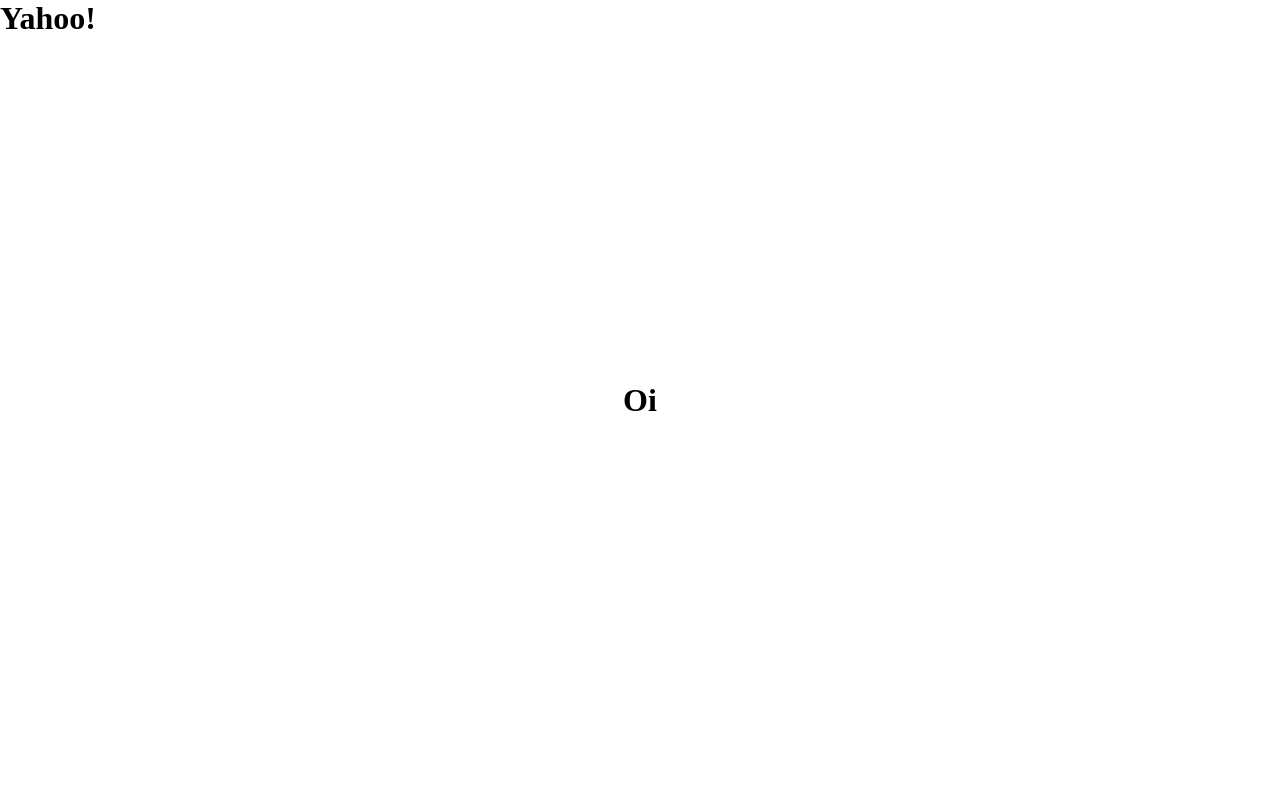
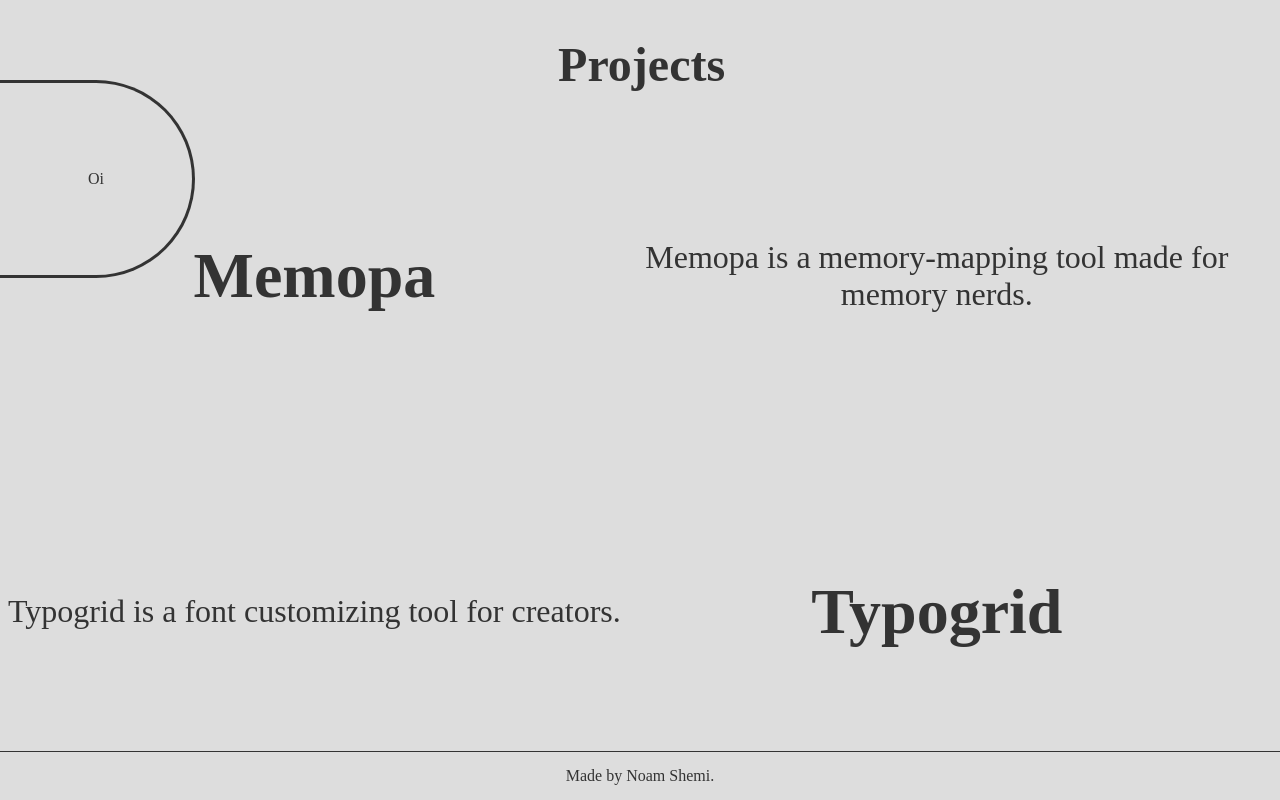
Before and after one commit to Shemicalx/portfolio, a React (Create React App) app: page /projects in a window 1280 px wide. Built offline with nearby package versions, Linux system fonts and the light colour scheme.

Commit message:
Initiate side bar and react router

```diff
--- a/package.json
+++ b/package.json
@@ -8,6 +8,7 @@
     "@testing-library/user-event": "^12.8.3",
     "react": "^17.0.2",
     "react-dom": "^17.0.2",
+    "react-router-dom": "^5.2.0",
     "react-scripts": "4.0.3",
     "web-vitals": "^1.1.1"
   },
--- a/src/App.css
+++ b/src/App.css
@@ -1,6 +1,22 @@
+:root {
+  --sidebar-width: 12rem;
+  --footer-height: 3rem;
+  --color-main: #333;
+  --color-bg: #ddd;
+}
+
+body {
+  color: var(--color-main);
+  background-color: var(--color-bg);
+  overflow-x: hidden;
+}
+
 * {
   margin: 0;
+  padding: 0;
 }
+
+/* STYLING CLASSES */
 
 .flex-row {
   display: flex;
@@ -16,16 +32,100 @@
   align-items: center;
 }
 
-.active {
+/* SELECTORS */
 
+.app {
+  position: relative;
+  height: 100vh;
+  width: 100vw;
+  align-items: flex-end;
 }
 
-.active::after {
-  content: 'Oi';
+main {
+  width: calc(100vw  - 0.2rem);
+}
+
+main > section {
+  height: 100vh;
+  width: 100%;
+}
+
+#sidebar {
+  position: fixed;
+  top: 10%;
+  left: 0;
+  background-color: var(--color-bg);
+  height: var(--sidebar-width);
+  width: var(--sidebar-width);
+  border-top: 0.2rem solid var(--color-main);
+  border-right: 0.2rem solid var(--color-main);
+  border-bottom: 0.2rem solid var(--color-main);
+  border-top-right-radius: var(--sidebar-width);
+  border-bottom-right-radius: var(--sidebar-width);
+  transition: all 0.4s;
+  z-index: 1;
+}
+
+#sidebar.active {
+  border-radius: 0;
+  top: 0;
+  height: 100vh;
+}
+
+footer {
   position: absolute;
-  top: 50%;
-  left: 50%;
-  transform: translate(-50%, -50%);
-  height: inherit;
-  width: inherit;
+  bottom: 0;
+  left: 0;
+  height: var(--footer-height);
+  width: 100%;
+  border-top: 0.1rem solid var(--color-main);
 }
+
+#home {
+  justify-content: flex-start;
+}
+
+#home > h1 {
+  margin-top : 2rem;
+  font-size: 10rem;
+  text-indent: -5rem;
+  transform: translate(1.5rem, 0);
+}
+
+#home > p {
+  margin-top: 2rem;
+  font-size: 2rem;
+}
+
+#projects {
+  --title-height: 5rem;
+  --projects: 2;
+}
+
+#projects > h2 {
+  font-size: 3rem;
+  margin: 1rem 0;
+}
+
+.project-container {
+  justify-content: space-between;
+  width: 100%;
+  height: calc((100vh - var(--title-height) - var(--footer-height)) / var(--projects));
+}
+
+.project-container > * {
+  width: 100%;
+  text-align: center;
+}
+
+.project-container > *:last-child {
+  margin-right: 2rem;
+}
+
+.project-container > h3 {
+  font-size: 4rem;
+}
+
+.project-container > p {
+  font-size: 2rem;
+}
--- a/src/App.js
+++ b/src/App.js
@@ -1,12 +1,35 @@
+import { BrowserRouter as Router, Route, Switch} from 'react-router-dom'
 import './App.css';
+import ContactPage from './Components/ContactPage';
+import HomePage from './Components/HomePage';
+import ProjectsPage from './Components/ProjectsPage';
+import Sidebar from './Components/Sidebar';
 
 function App() {
   return (
-    <div className="App">
-      <header className="App-header">
-        <h1 className="active">Yahoo!</h1>
-      </header>
-    </div>
+    <Router>
+      <div className="app flex-col">
+
+        <Sidebar />
+
+        <main className="flex-col">
+          <Switch>
+            <Route path="/projects">
+              <ProjectsPage />
+            </Route>
+            <Route path="/contact">
+              <ContactPage />
+            </Route>
+            <Route path="/">
+              <HomePage />
+            </Route>
+          </Switch>
+        </main>
+
+        <footer className="flex-row">Made by Noam Shemi.</footer>
+
+      </div>
+    </Router>
   );
 }
 
--- /dev/null
+++ b/src/Components/ContactPage.js
@@ -0,0 +1,11 @@
+import React from 'react'
+
+const ContactPage = () => {
+    return (
+        <section id="contact" className="flex-col">
+            <h2>Now hire me</h2>
+        </section>
+    )
+}
+
+export default ContactPage
--- /dev/null
+++ b/src/Components/HomePage.js
@@ -0,0 +1,12 @@
+import React from 'react'
+
+const HomePage = () => {
+    return (
+        <section id="home" className="flex-col">
+            <h1>Noam<br/>Shemi</h1>
+            <p>I make things that work.</p>
+        </section>
+    )
+}
+
+export default HomePage
--- /dev/null
+++ b/src/Components/ProjectsPage.js
@@ -0,0 +1,20 @@
+import React from 'react'
+
+const ProjectsPage = () => {
+    return (
+        <section id="projects" className="flex-col">
+            <h2>Projects</h2>
+            <div className="project-container flex-row">
+                <h3>Memopa</h3>
+                <p>Memopa is a memory-mapping tool made for memory nerds.</p>
+            </div>
+
+            <div className="project-container flex-row">
+                <p>Typogrid is a font customizing tool for creators.</p>
+                <h3>Typogrid</h3>
+            </div>
+        </section>
+    )
+}
+
+export default ProjectsPage
--- /dev/null
+++ b/src/Components/Sidebar.js
@@ -0,0 +1,28 @@
+import React, { useState } from 'react'
+import SidebarNavLinks from './SidebarNavLinks';
+
+const Sidebar = () => {
+
+    const [ mode, setMode ] = useState('');
+
+    function handleHover(e) {
+        setMode(()=> {
+            return e.type === 'mouseenter' ? 'active' : ''
+        })
+    }
+
+    return (
+        <div
+            id="sidebar"
+            className={`flex-col ${mode}`}
+            onMouseEnter={handleHover}
+            onMouseLeave={handleHover}
+        >
+        {
+            mode === 'active' ? <SidebarNavLinks /> : <span>Oi</span>
+        }
+        </div>
+    )
+}
+
+export default Sidebar
--- /dev/null
+++ b/src/Components/SidebarNavLinks.js
@@ -0,0 +1,22 @@
+import React from 'react'
+import { Link } from 'react-router-dom'
+
+const SidebarNavLinks = () => {
+    return (
+        <nav>
+            <ul>
+            <li>
+                <Link to="/">Home</Link>
+            </li>
+            <li>
+                <Link to="/projects">Projects</Link>
+            </li>
+            <li>
+                <Link to="/contact">Contact</Link>
+            </li>
+            </ul>
+        </nav>
+    )
+}
+
+export default SidebarNavLinks
```
Also changed, not shown: 1 other file (tests, documents, lock files or other folders).
